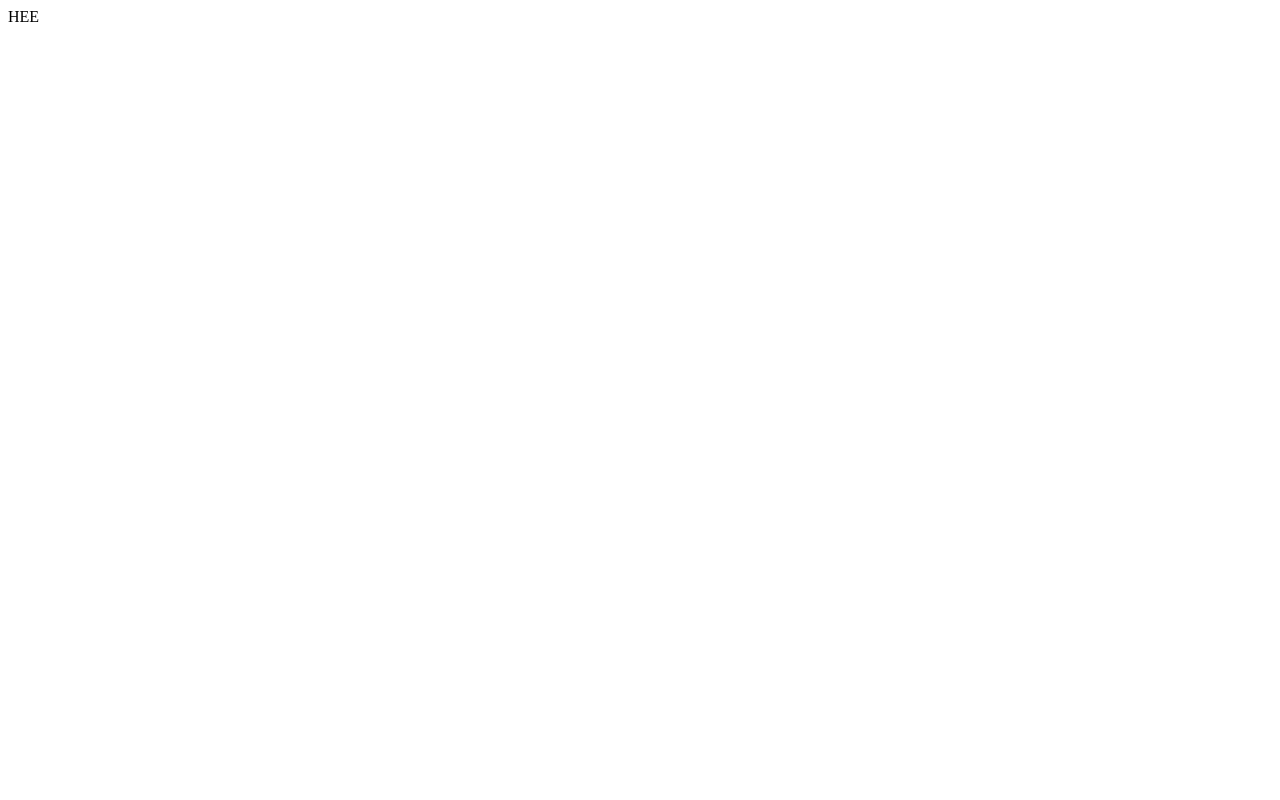
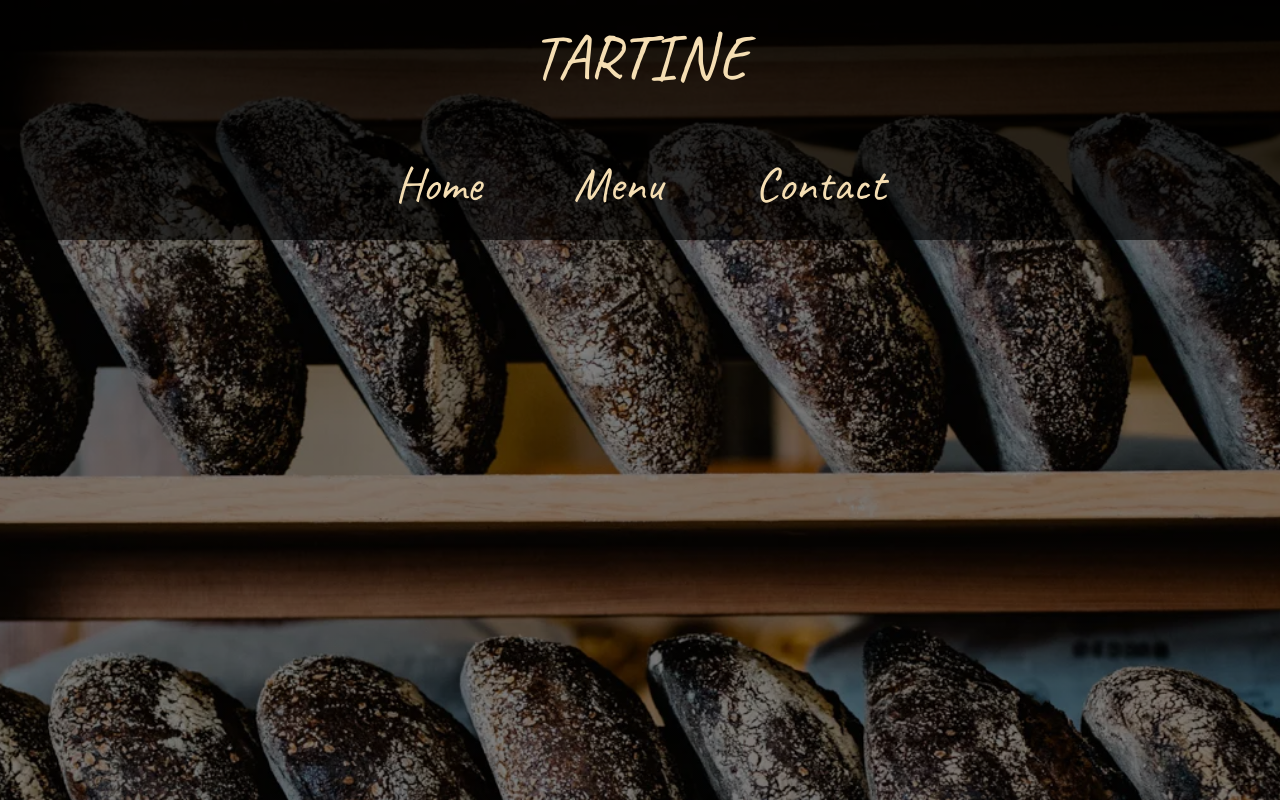
Before and after one commit to km5762/odin-restaurant, a website built with webpack: page dist/index.html in a window 1280 px wide. Built offline with nearby package versions, Linux system fonts and the light colour scheme.

Commit message:
Finish header

```diff
--- /dev/null
+++ b/src/header.js
@@ -0,0 +1,25 @@
+function createHeader() {
+  const header = document.createElement("header");
+
+  const tartine = document.createElement("h1");
+  tartine.textContent = "TARTINE";
+
+  const nav = document.createElement("nav");
+
+  const home = document.createElement("button");
+  home.textContent = "Home";
+  const menu = document.createElement("button");
+  menu.textContent = "Menu";
+  const contact = document.createElement("button");
+  contact.textContent = "Contact";
+
+  nav.appendChild(home);
+  nav.appendChild(menu);
+  nav.appendChild(contact);
+  header.appendChild(tartine);
+  header.appendChild(nav);
+
+  document.body.appendChild(header);
+}
+
+export default createHeader;
--- a/src/index.js
+++ b/src/index.js
@@ -0,0 +1,3 @@
+import loadPage from "./page-load";
+
+loadPage();
--- /dev/null
+++ b/src/page-load.js
@@ -0,0 +1,7 @@
+import createHeader from "./header";
+
+function loadPage() {
+  createHeader();
+}
+
+export default loadPage;
--- /dev/null
+++ b/src/reset.css
@@ -0,0 +1,129 @@
+/* http://meyerweb.com/eric/tools/css/reset/
+   v2.0 | 20110126
+   License: none (public domain)
+*/
+
+html,
+body,
+div,
+span,
+applet,
+object,
+iframe,
+h1,
+h2,
+h3,
+h4,
+h5,
+h6,
+p,
+blockquote,
+pre,
+a,
+abbr,
+acronym,
+address,
+big,
+cite,
+code,
+del,
+dfn,
+em,
+img,
+ins,
+kbd,
+q,
+s,
+samp,
+small,
+strike,
+strong,
+sub,
+sup,
+tt,
+var,
+b,
+u,
+i,
+center,
+dl,
+dt,
+dd,
+ol,
+ul,
+li,
+fieldset,
+form,
+label,
+legend,
+table,
+caption,
+tbody,
+tfoot,
+thead,
+tr,
+th,
+td,
+article,
+aside,
+canvas,
+details,
+embed,
+figure,
+figcaption,
+footer,
+header,
+hgroup,
+menu,
+nav,
+output,
+ruby,
+section,
+summary,
+time,
+mark,
+audio,
+video {
+  margin: 0;
+  padding: 0;
+  border: 0;
+  font-size: 100%;
+  font: inherit;
+  vertical-align: baseline;
+}
+/* HTML5 display-role reset for older browsers */
+article,
+aside,
+details,
+figcaption,
+figure,
+footer,
+header,
+hgroup,
+menu,
+nav,
+section {
+  display: block;
+}
+body {
+  line-height: 1;
+}
+ol,
+ul {
+  list-style: none;
+}
+blockquote,
+q {
+  quotes: none;
+}
+blockquote:before,
+blockquote:after,
+q:before,
+q:after {
+  content: "";
+  content: none;
+}
+table {
+  border-collapse: collapse;
+  border-spacing: 0;
+}
--- /dev/null
+++ b/src/style.css
@@ -0,0 +1,56 @@
+body,
+html {
+  height: 100%;
+}
+
+:root {
+  font-family: "Caveat", cursive;
+}
+
+body {
+  background: linear-gradient(rgba(0, 0, 0, 0.5), rgba(0, 0, 0, 0.5)),
+    url(background.webp) no-repeat center center fixed;
+  -webkit-background-size: cover;
+  -moz-background-size: cover;
+  -o-background-size: cover;
+  background-size: cover;
+  display: flex;
+  align-items: center;
+  justify-content: center;
+  position: relative;
+}
+
+header {
+  position: absolute;
+  top: 0;
+  background-color: rgba(0, 0, 0, 0.648);
+  height: 30%;
+  width: 100%;
+  display: flex;
+  flex-direction: column;
+  align-items: center;
+  justify-content: center;
+  gap: min(10em, 5vw);
+}
+
+header h1 {
+  font-size: 4rem;
+  color: wheat;
+}
+
+header nav {
+  width: 100%;
+  display: flex;
+  justify-content: center;
+  gap: min(5em, 10vw);
+}
+
+header nav button {
+  font-family: "Caveat", cursive;
+  outline-style: none;
+  background-color: transparent;
+  border: none;
+  cursor: pointer;
+  color: wheat;
+  font-size: 3rem;
+}
```
Also changed, not shown: dist/index.html, dist/main.js, src/background.webp (added), 1 other file.
